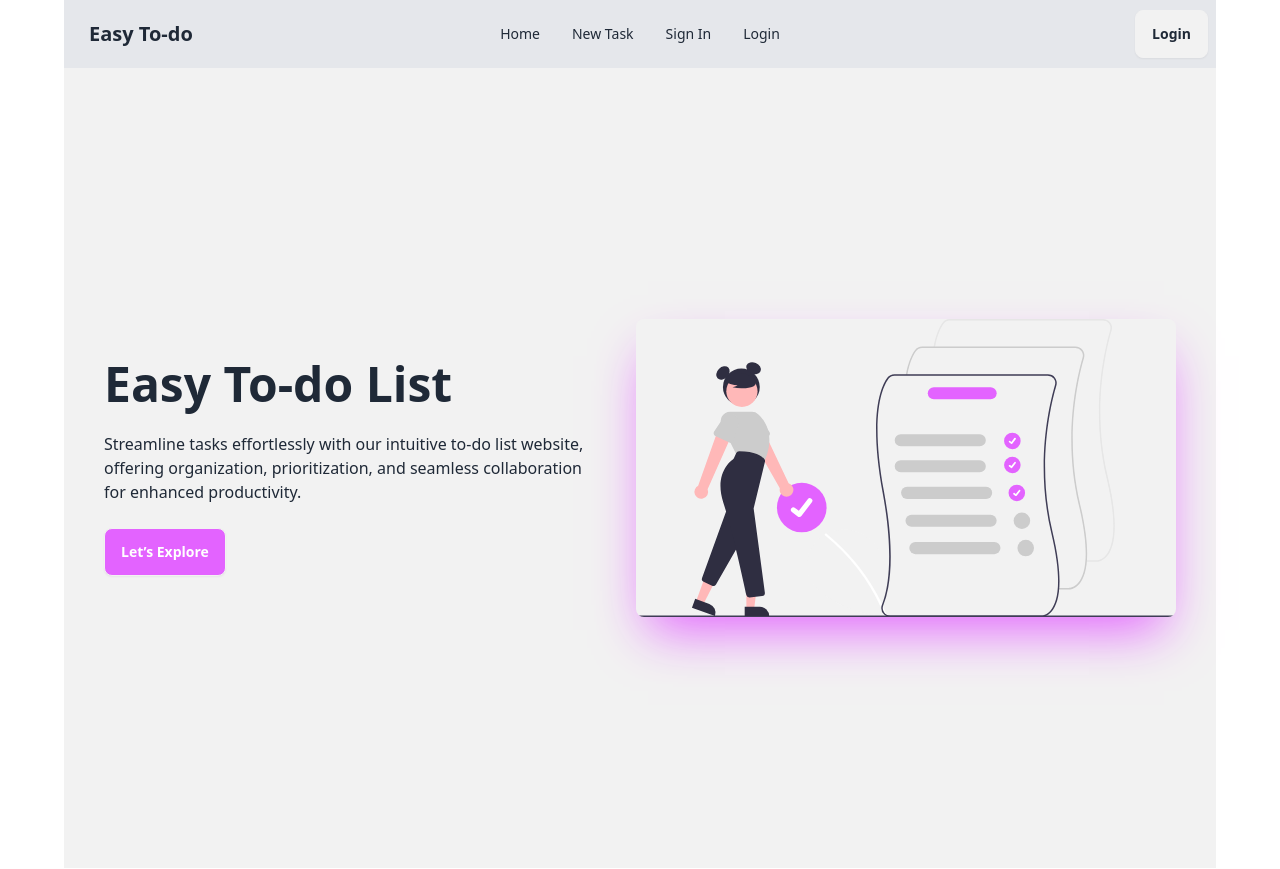
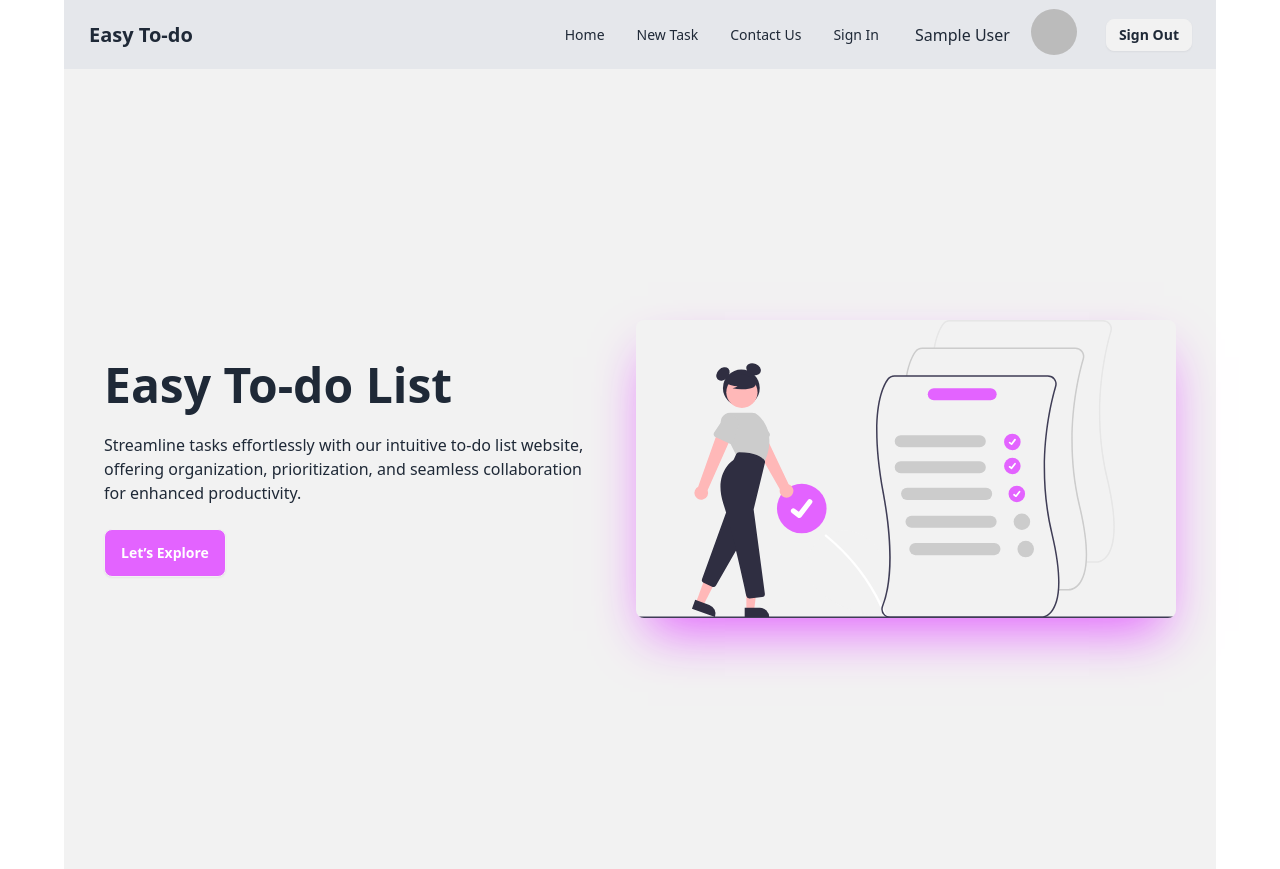
Before and after one commit to Taiful2740/To-do-list, a React (Vite) app: page / in a window 1280 px wide. Built offline with nearby package versions, Linux system fonts and the light colour scheme; no server answers; sample sign-in values are in the browser's storage.

Commit message:
banner done

```diff
--- a/src/Components/Home/Banner.jsx
+++ b/src/Components/Home/Banner.jsx
@@ -1,3 +1,4 @@
+import { Link } from "react-router-dom";
 import banner from "../../assets/banner.svg";
 const Banner = () => {
   return (
@@ -16,9 +17,12 @@ const Banner = () => {
             offering organization, prioritization, and seamless collaboration
             for enhanced productivity.
           </p>
-          <button className="btn bg-[#e363ff] text-white ml-6 hover:bg-[#e363ff] hover:shadow-2xl hover:shadow-[#e363ff]">
+          <Link
+            to="/dashboard"
+            className="btn bg-[#e363ff] text-white ml-6 hover:bg-[#e363ff] hover:shadow-2xl hover:shadow-[#e363ff]"
+          >
             Let’s Explore
-          </button>
+          </Link>
         </div>
       </div>
     </div>
--- a/src/Components/Navbar/Navbar.jsx
+++ b/src/Components/Navbar/Navbar.jsx
@@ -20,10 +20,10 @@ const Navbar = () => {
         <Link>New Task</Link>
       </li>
       <li>
-        <Link>Sign In</Link>
+        <Link>Contact Us</Link>
       </li>
       <li>
-        <Link>Login</Link>
+        <Link>Sign In</Link>
       </li>
     </>
   );
@@ -60,8 +60,30 @@ const Navbar = () => {
         <div className="navbar-center hidden lg:flex">
           <ul className="menu menu-horizontal px-1">{links}</ul>
         </div>
-        <div className="navbar-end">
-          <a className="btn">Login</a>
+        <div className="navbar-center   md:navbar-center lg:navbar-center ">
+          {user ? (
+            <>
+              <span className="invisible lg:visible ml-4">
+                {user?.displayName}
+              </span>
+              <div className="mx-4">
+                <label tabIndex={0} className="btn btn-ghost btn-circle avatar">
+                  <img
+                    className="w-10 rounded-full ml-2 "
+                    src={user?.photoURL}
+                    alt=""
+                  />
+                </label>
+              </div>
+              <a onClick={handleLogOut} className="btn btn-sm mr-8 lg:mx-4">
+                Sign Out
+              </a>
+            </>
+          ) : (
+            <Link to="/login">
+              <button className="btn  btn-sm">Login</button>
+            </Link>
+          )}
         </div>
       </div>
     </div>
--- /dev/null
+++ b/src/PrivateRoute/PrivateRoute.jsx
@@ -0,0 +1,24 @@
+import PropTypes from "prop-types";
+import { useContext } from "react";
+import { AuthContext } from "../AuthProvider/AuthProvider";
+import { Navigate, useLocation } from "react-router-dom";
+
+const PrivateRoute = ({ children }) => {
+  const { user, loading } = useContext(AuthContext);
+  const location = useLocation();
+  if (loading) {
+    return <span className="loading loading-spinner text-success"></span>;
+  }
+
+  if (user) {
+    return children;
+  }
+
+  return <Navigate state={location.pathname} to="/login"></Navigate>;
+};
+
+export default PrivateRoute;
+
+PrivateRoute.propTypes = {
+  children: PropTypes.node,
+};
--- a/src/main.jsx
+++ b/src/main.jsx
@@ -7,6 +7,7 @@ import Home from "./Components/Home/Home";
 import Login from "./Components/LoginRegister/Login";
 import Dashboard from "./Components/Dashboard/Dashboard";
 import AuthProvider from "./AuthProvider/AuthProvider";
+import PrivateRoute from "./PrivateRoute/PrivateRoute";
 
 const router = createBrowserRouter([
   {
@@ -25,7 +26,11 @@ const router = createBrowserRouter([
   },
   {
     path: "/dashboard",
-    element: <Dashboard />,
+    element: (
+      <PrivateRoute>
+        <Dashboard />
+      </PrivateRoute>
+    ),
     children: [{}],
   },
 ]);
```
